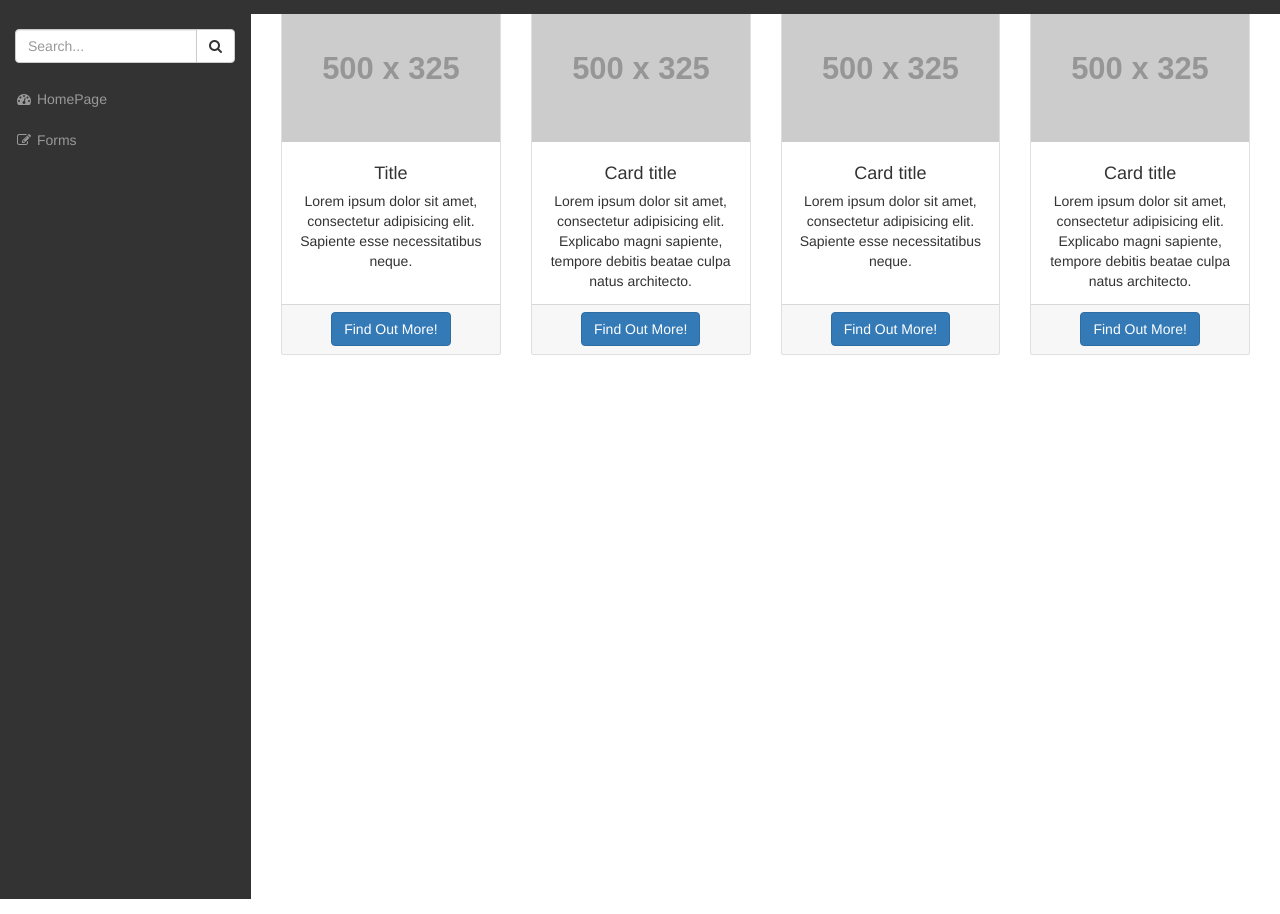
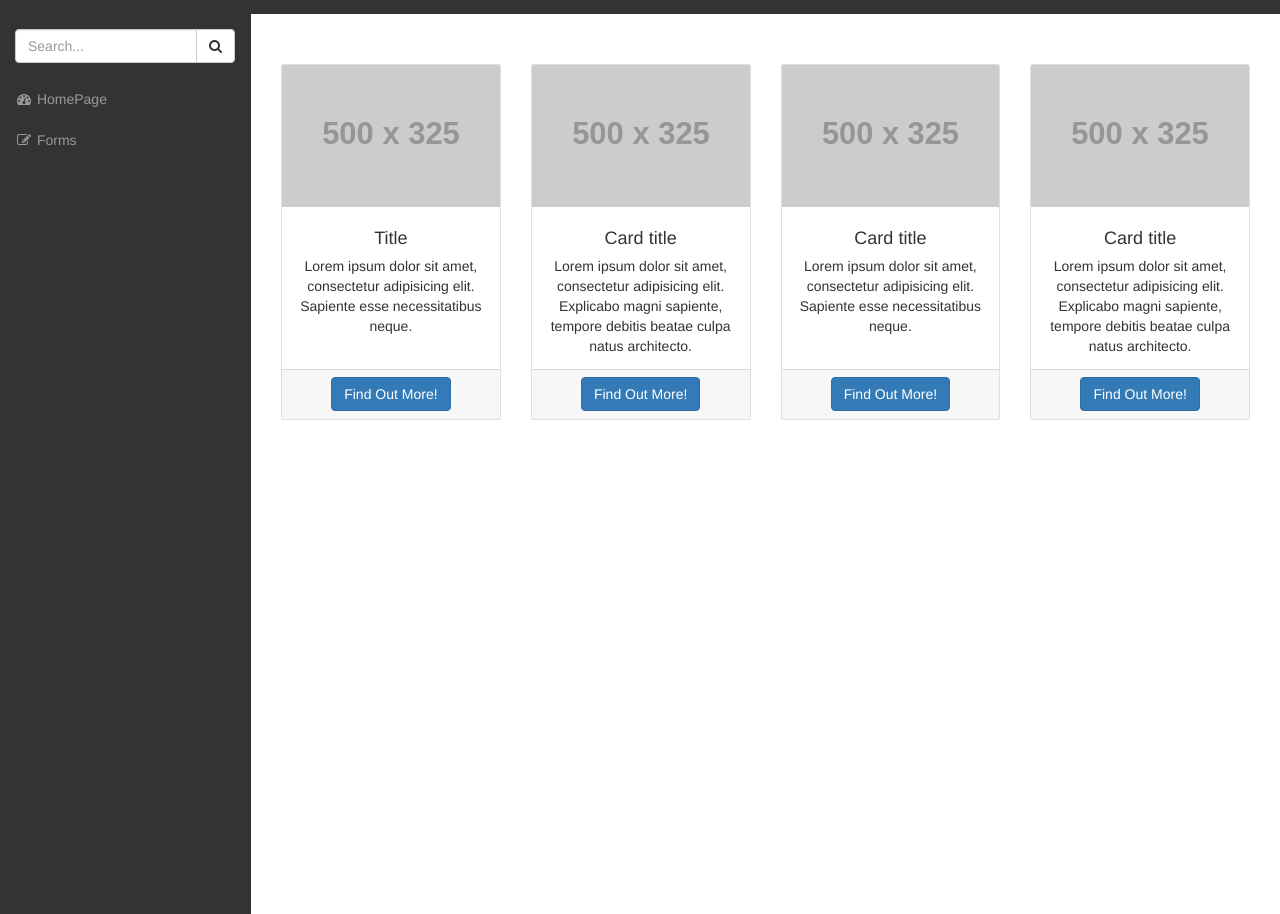
Before and after one commit to sqaz91819/django-and-bootstrap-template, a Django app: page /compare/ in a window 1280 px wide. Shown: the part 37-951 px from the top of the page. Run offline with Django 3.2, Linux system fonts and the light colour scheme; some libraries are stand-ins or nearby versions.

Commit message:
Top Padding fix
Top Padding fix.

```diff
--- a/mysite/rate/static/css/heroic-features.css
+++ b/mysite/rate/static/css/heroic-features.css
@@ -76,6 +76,7 @@ img {
   min-height: 1px;
   padding-right: 15px;
   padding-left: 15px;
+  padding-top: 50px;
 }
 
 @media (min-width: 768px) {
@@ -367,7 +368,6 @@ img {
   display: flex;
   -ms-flex-wrap: wrap;
       flex-wrap: wrap;
-  margin-top: -15px;
   margin-right: -15px;
   margin-left: -15px;
 }
```
